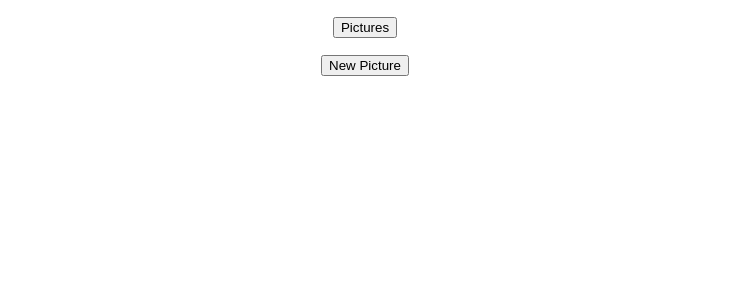
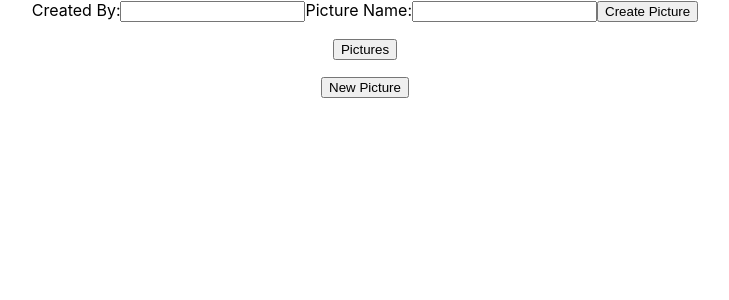
Before and after one commit to tbindseil/dwf_3, a React (Create React App) app in the folder webapp/demo/: page /new-picture in a window 1280 px wide. Shown: the top 300 px of the page, without its empty margins (275-1004 px from the left). Built offline with nearby package versions, Linux system fonts and the light colour scheme; no server answers.

Commit message:
write up post picture basics, need to get it to work

```diff
--- a/webapp/demo/src/components/new_picture_screen.tsx
+++ b/webapp/demo/src/components/new_picture_screen.tsx
@@ -1,3 +1,4 @@
+import { useState } from 'react';
 import { useNavigate } from "react-router-dom";
 
 
@@ -7,10 +8,65 @@ export function NewPictureScreen() {
         navigate(url);
     };
 
+    const [createdBy, setCreatedBy] = useState('');
+    const [pictureName, setPictureName] = useState('');
+
+    const handleCreatedByChange = (event: React.ChangeEvent<HTMLInputElement>) => {
+        const target = event.target;
+        const value = target.value;
+
+        setCreatedBy(value);
+    };
+
+    const handlePictureNameChange = (event: React.ChangeEvent<HTMLInputElement>) => {
+        const target = event.target;
+        const value = target.value;
+
+        setPictureName(value);
+    };
+
+    const createPicture = () => {
+            fetch('http://localhost:8080/picture', {
+                method: 'POST',
+                mode: 'cors',
+                headers: {'Content-Type': 'application/json'},
+                body: JSON.stringify({createdBy: createdBy, name: pictureName})
+            })
+                .then(result => result.json())
+                .then(
+                    result => console.log(`result is: ${result}`),
+                    error => console.log(`first catch and error is: ${error}`)
+                )
+                .catch(error => console.log(`last catch and error is: ${error}`));
+    };
+
     return (
-        <div className="NewPictureScreen">
+        <div>
+            <label>
+                {'Created By:'}
+            </label>
+            <input
+                type={"text"}
+                name={'createdBy'}
+                value={createdBy}
+                onChange={handleCreatedByChange}/>
+            <label>
+                {'Picture Name:'}
+            </label>
+            <input
+                type={"text"}
+                name={'pictureName'}
+                value={pictureName}
+                onChange={handlePictureNameChange}/>
+            <button
+                onClick={(event: React.MouseEvent<HTMLButtonElement, MouseEvent>) => { void event; createPicture(); }}>
+                Create Picture
+            </button>
+
             <p><button onClick={(event: React.MouseEvent<HTMLButtonElement, MouseEvent>) => { void event; go("/pictures");}}>Pictures</button></p>
             <p><button onClick={(event: React.MouseEvent<HTMLButtonElement, MouseEvent>) => { void event; go("/new-picture");}}>New Picture</button></p>
         </div>
     );
 }
+                // placeHolder={'Created By:'}/>
+                // for={'createdBy'}>
```
